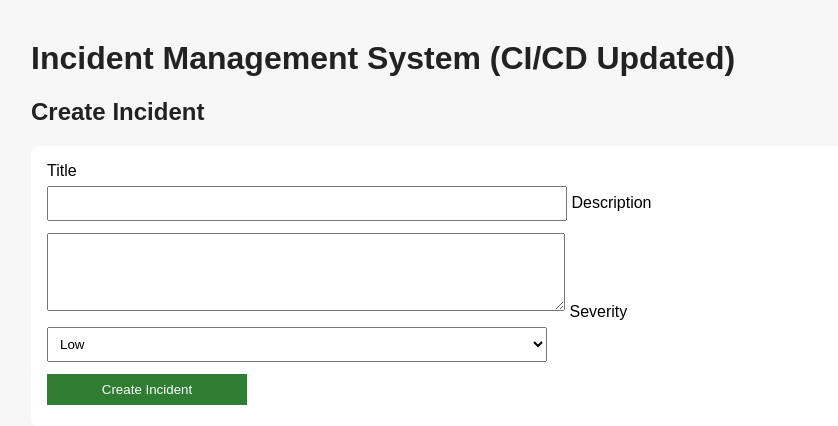
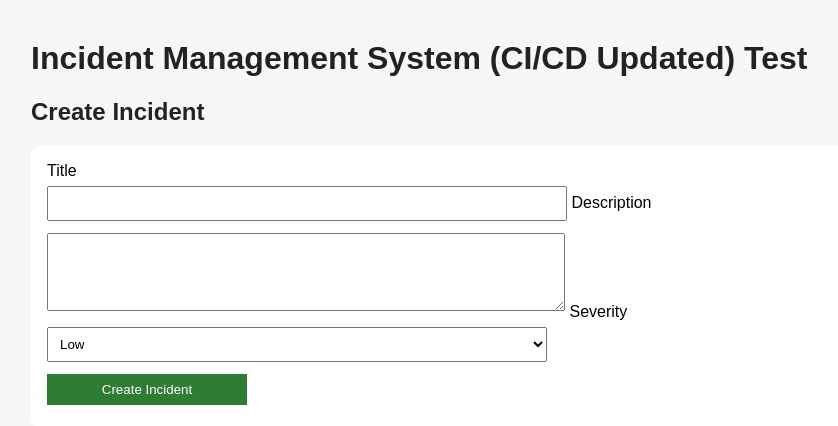
Before and after one commit to kkgill36/BPP-DevOps, a Flask app: page / in a window 1280 px wide. Shown: the top 426 px of the page, without its empty margins (9-847 px from the left). Run offline with Flask 3, Linux system fonts and the light colour scheme; data that the repository does not hold is empty.

Commit message:
video assignment

```diff
--- a/templates/index.html
+++ b/templates/index.html
@@ -68,7 +68,7 @@
     </style>
 </head>
 <body>
-    <h1>Incident Management System (CI/CD Updated)</h1>
+    <h1>Incident Management System (CI/CD Updated) Test</h1>
 
 
     <h2>Create Incident</h2>
```
